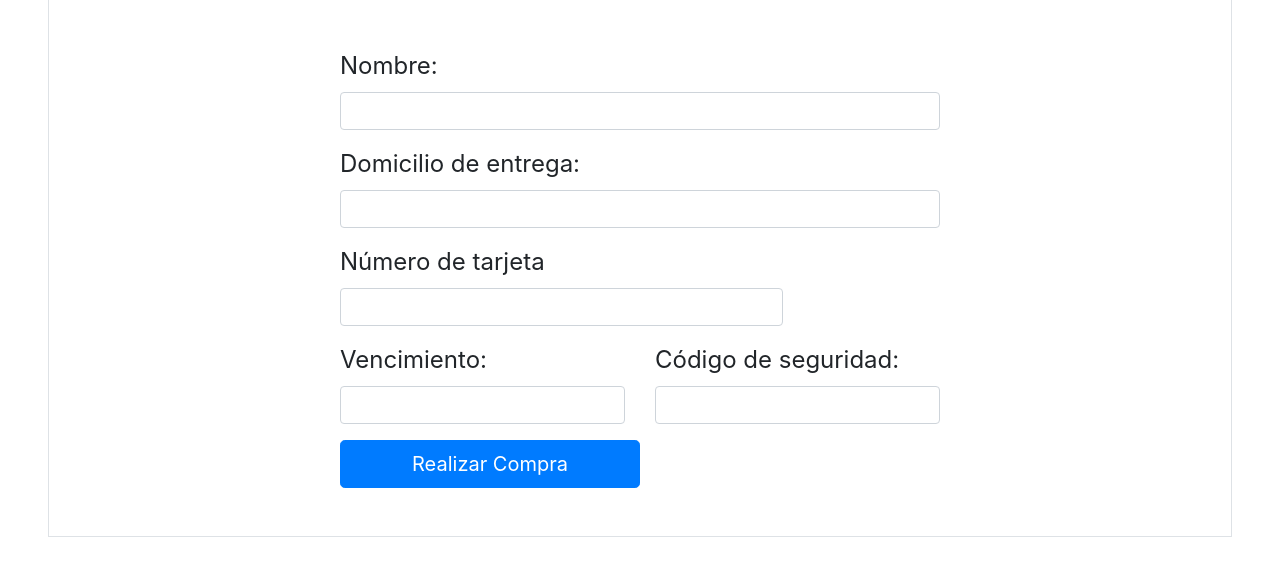
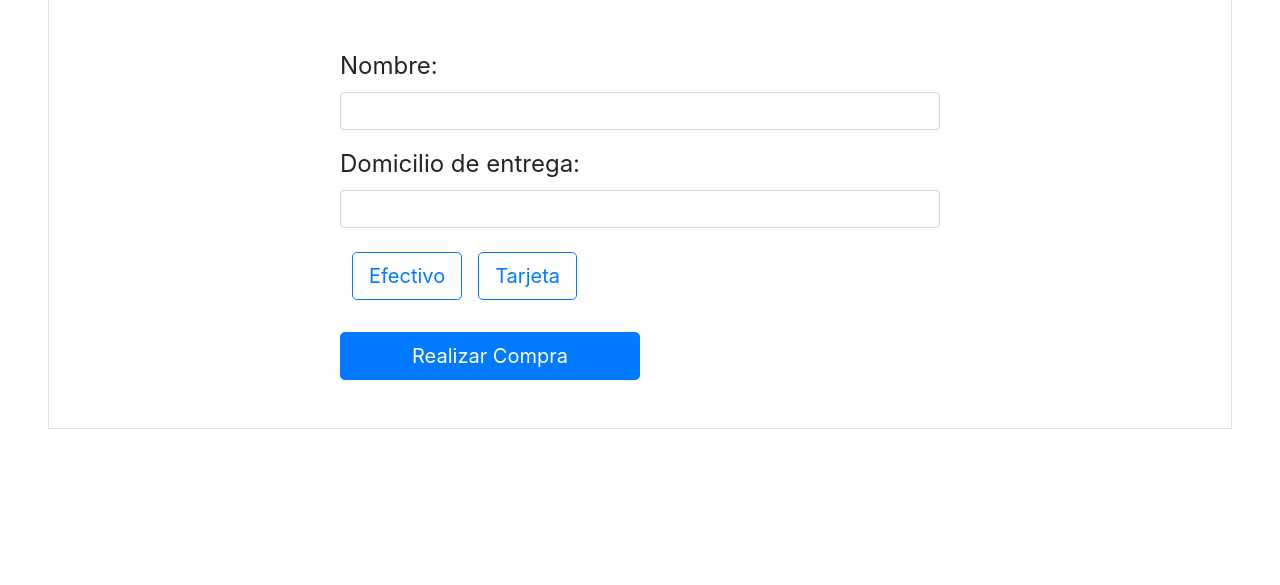
Before and after one commit to PabloFederico/admin1-ElDeporteOnline-ecommerce, a Django app: template Sales/templates/sales/buy.html in a window 1280 px wide. Shown: the part 235-820 px from the top of the page. After the commit the page ends 664 px from the top, so only its background shows below. Run offline with Django 3.2, Linux system fonts and the light colour scheme; the template is opened without the code that fills it: most values are stand-ins (such as "Sample title", 1, 10 or a date in 2020); some libraries are stand-ins or nearby versions.

Commit message:
elegir metodo de pago

```diff
--- a/Sales/templates/sales/buy_form.html
+++ b/Sales/templates/sales/buy_form.html
@@ -14,10 +14,21 @@
             <input id="address" name="address" class="form-control" required/>
         </div>
 
+        <div class="btn-group-toggle row mb-4 ml-1" data-toggle="buttons">
+            <label class="btn btn-outline-primary btn-lg m-2">
+                <input type="radio" name="payment" value="cash" required> Efectivo
+            </label>
+
+            <label class="btn btn-outline-primary btn-lg m-2">
+                <input type="radio" name="payment" value="card" required> Tarjeta
+            </label>
+        </div>
+
+        <div id="card" style="display: none">
             <div class="form-group row" id="card-number-field">
                 <div class="col-9">
                     <label style="font-size: x-large" for="cardNumber">Número de tarjeta</label>
-                <input class="form-control" id="cardNumber" name="cardNumber" required>
+                    <input class="form-control" id="cardNumber" name="cardNumber">
                 </div>
                 <div class="form-group col-3 d-flex align-items-end m-0" id="credit_cards">
                     <img src="{% static 'sales/visa.jpg' %}" id="visa" style="display: none">
@@ -29,11 +40,12 @@
             <div class="form-group owner row">
                 <div class="col">
                     <label style="font-size: x-large" for="expiry">Vencimiento:</label>
-                <input class="form-control" id="expiry" name="expiry" required>
+                    <input class="form-control" id="expiry" name="expiry">
                 </div>
                 <div class="col">
                     <label style="font-size: x-large" class="col pl-0" for="cvc">Código de seguridad:</label>
-                <input type="text" class="form-control col" id="cvc" name="cvc" required>
+                    <input type="text" class="form-control col" id="cvc" name="cvc">
+                </div>
             </div>
         </div>
 
@@ -43,6 +55,8 @@
         </div>
     </div>
 </form>
+
+
 
 {% block js %}
     <script src="https://cdn.jsdelivr.net/npm/payform@1.4.0/dist/payform.min.js"></script>
@@ -79,8 +93,20 @@
                 }
             });
 
+            $('input[type=radio][name=payment]').change(function () {
+                if (this.value == 'cash') {
+                    $("#card").hide();
+                } else {
+                    $("#card").show();
+                }
+            });
+
 
             $("#submit").click(function (e) {
+                if ($('input[type=radio][name=payment]:checked').val() != 'card') {
+                    return true;
+                }
+
                 let isCardValid = payform.validateCardNumber($('#cardNumber').val());
                 let isCvcValid = payform.validateCardCVC($('#cvc').val());
                 let expiry = payform.parseCardExpiry($("#expiry").val());
```
Lines whose indentation alone changed are shown as unchanged.
